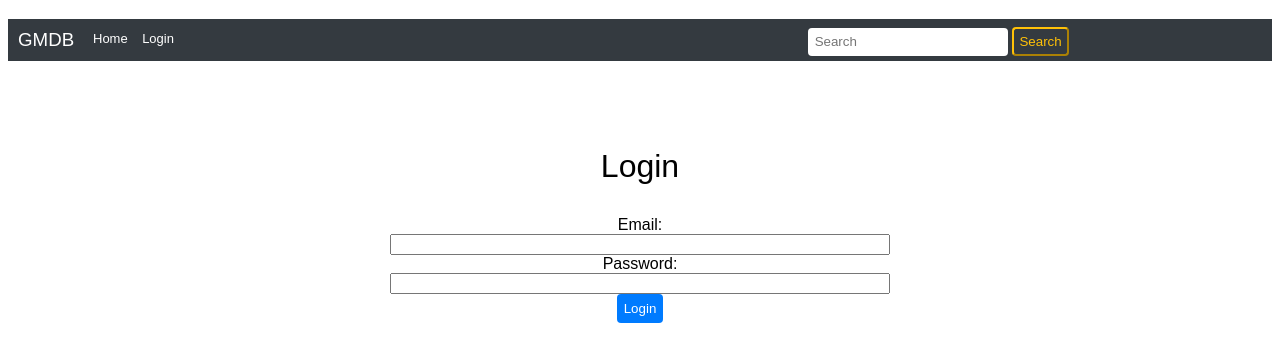
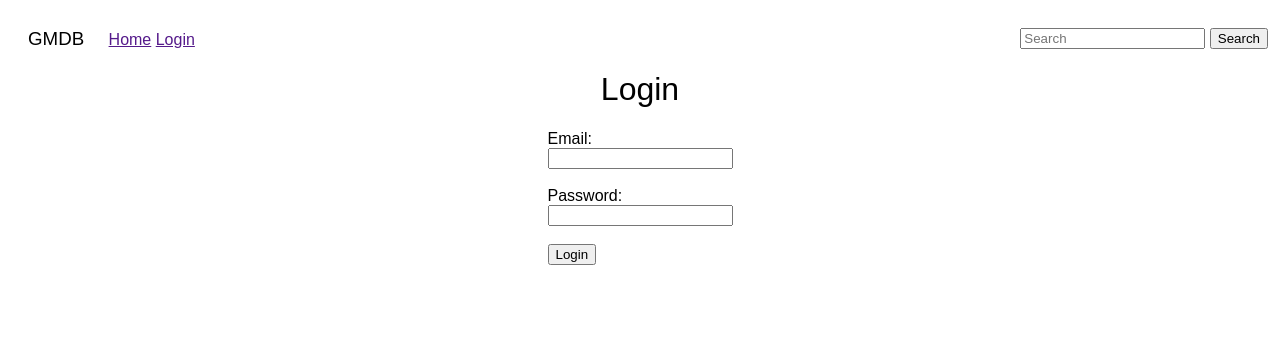
Before and after one commit to ddbonilla/USAF-html-checkpoint, a plain HTML site: page index.html in a window 1280 px wide. Drawn offline with Linux system fonts and the light colour scheme.

Commit message:
updated css

```diff
--- a/index.html
+++ b/index.html
@@ -3,22 +3,31 @@
     <head>
         <meta charset="UTF-8">
         <link rel="stylesheet" type="text/css" href="style.css">
+    </head>
+    <body>
+        <header>
             <h3>GMDB</h3>
             <nav>
                 <a href="" class="navLink">Home</a>
                 <a href=""class="navLink">Login</a>
             </nav>
+            <div class="searchDiv">
                 <input type="text" name="search" class="searchBar" placeholder="Search" >
                 <button class="searchButton">Search</button>
-    </head>
-    <body>
+            </div>
+        </header>
+        <main>
             <h1>Login</h1>
+            <div class="wrapper">
                 <form action="">
                     <label for="email">Email:</label><br>
-            <input type="text" name="email" class="navInput"><br>
+                    <input type="text" name="email" class="navInput"><br><br>
                     <label for="password">Password:</label><br>
-            <input type="text" name="password" class="navInput"><br>
+                    <input type="text" name="password" class="navInput"><br><br>
                     <button type="submit" class="login">Login</button>
                 </form>
+            </div>
+
+        </main>
     </body>
 </html>
--- a/style.css
+++ b/style.css
@@ -5,66 +5,29 @@
     box-sizing: border-box;
 }
 
-h3 {
-    position: relative;
-    top: 0;
-    left: 1;
-    padding: 10px;
-    color: white;
-    background-color: #343a40;
+header {
+    width: 100vw;
 }
 
-form,h1,.login {
+h3, nav {
+    margin: 20px 0 0 20px;
+    display:inline-block;
+}
+
+.searchDiv {
+    padding: 20px 20px 0 0;
+    display: inline-block;
+    float: right;
+}
+
+main {
     text-align: center;
 }
+
 form {
-    padding: 10px;;
-    margin: 10px 0;
+    text-align: left;
 }
 
-.navInput {
-    width: 500px;;
+.wrapper {
+    display: inline-block;
 }
-
-.navLink {
-    position: relative;
-    top: -50px;
-    left: 80px;
-    color: white;
-    padding: 5px;
-    font-size:small;
-    text-decoration: none;
-}
-.searchBar {
-    position: relative;
-    top: -70px;
-    left: 800px;
-    width: 200px;
-    padding: .5em;
-    border: transparent;
-    border-radius: 4px;
-
-}
-
-.searchButton {
-    position: relative;
-    top: -70px;
-    left: 800px;
-    border-color: #ffc108;
-    border-radius: 4px;
-    padding: 5px;
-    color: #ffc108;
-    background-color: transparent;
-    box-shadow: none;
-    appearance: none;
-
-
-}
-
-.login {
-    border: transparent;
-    border-radius: 4px;
-    padding: .5em;
-    color: white;
-    background-color: #007bff;
-}
```
Lines whose indentation alone changed are shown as unchanged.
